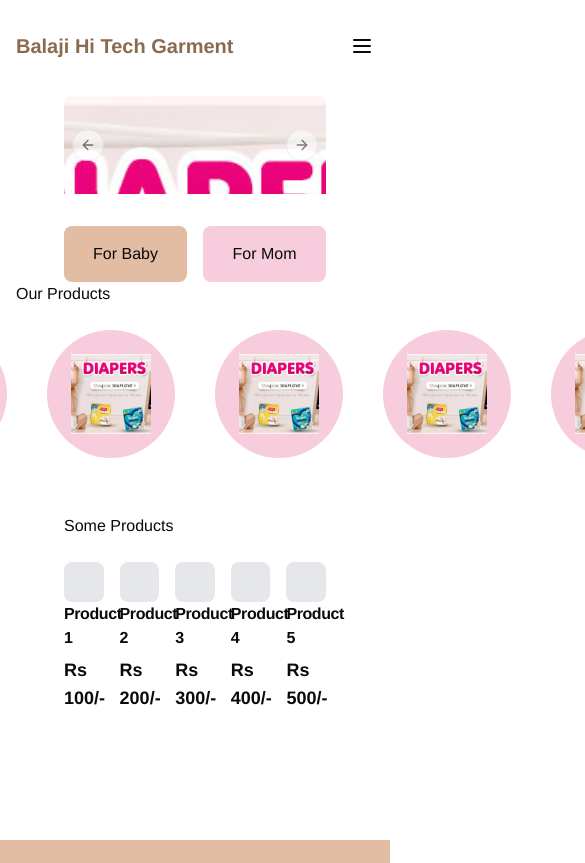
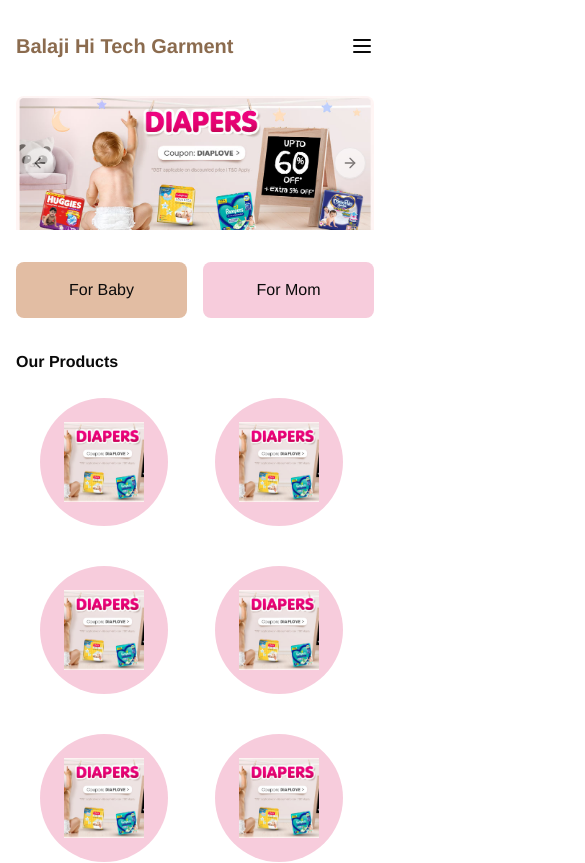
Before and after one commit to adityamali/balajihitech, a Next.js app: page / in a window 390 px wide. Shown: the top 863 px of the page, 585 px wide, since content can reach past the window. Built offline with nearby package versions, Linux system fonts and the light colour scheme; a web font is replaced by a local one.

Commit message:
Mobile UI Fix

```diff
--- a/src/app/about/page.tsx
+++ b/src/app/about/page.tsx
@@ -53,7 +53,7 @@
 export default function AboutPage() {
   return (
     <div className="flex flex-col items-center justify-center mt-24 pt-8 pb-16">
-      <div className="w-[calc(100vw-8rem)]">
+      <div className="w-[calc(100vw-2rem)] lg:w-[calc(100vw-8rem)]">
         {/* Hero Section */}
         <div className="relative h-[500px] rounded-xl overflow-hidden mb-24">
           <Image
@@ -126,7 +126,6 @@
           </div>
         </div>
         {/* Values Section */}
-        // Update the values section
         <motion.div
           initial={{ opacity: 0, y: 20 }}
           animate={{ opacity: 1, y: 0 }}
--- a/src/app/contact/page.tsx
+++ b/src/app/contact/page.tsx
@@ -14,8 +14,8 @@
           </p>
         </div>
         {/* Contact Cards */}
-        <div className="flex flex-col gap-4 w-full px-4 sm:px-0 mb-12">
-          <div className="grid grid-cols-1 lg:grid-cols-4 row-span-1 gap-8 w-full px-4 sm:px-0">
+        <div className="flex flex-col gap-4 w-full sm:px-0 mb-12">
+          <div className="grid lg:grid-cols-4 row-span-1 gap-2 lg:gap-8 w-full sm:px-0">
             <Link href="tel:+918805240301">
               <div className="flex flex-col items-center p-6 border rounded-lg">
                 <Phone className="w-10 h-10 text-primary mb-4" />
@@ -52,7 +52,7 @@
             </div>
           </div>
           {/* Two Column Layout */}
-          <div className="grid grid-cols-1 lg:grid-cols-2 gap-8 w-[calc(100vw-8rem)]">
+          <div className="grid grid-cols-1 lg:grid-cols-2 gap-8 w-[calc(100vw-2rem)] lg:w-[calc(100vw-8rem)]">
             {/* Left Column contact form*/}
             <div className="p-6 border rounded-lg">
               <h2 className="text-2xl font-semibold mb-6">Send us a Message</h2>
--- a/src/app/ethics/page.tsx
+++ b/src/app/ethics/page.tsx
@@ -48,7 +48,7 @@
 export default function EthicsPage() {
   return (
     <div className="flex flex-col items-center justify-center mt-24 pt-8 pb-16">
-      <div className="w-[calc(100vw-8rem)]">
+      <div className="w-[calc(100vw-2rem)] lg:w-[calc(100vw-8rem)]">
         {/* Header with Background */}
         <div className="relative h-[400px] rounded-xl overflow-hidden mb-24">
           <Image
@@ -59,7 +59,9 @@
           />
           <div className="absolute inset-0 bg-gradient-to-b from-black/70 to-black/20" />
           <div className="relative z-10 h-full flex flex-col items-center justify-center text-white p-8">
-            <h1 className="text-5xl font-bold mb-6">Our Ethical Commitment</h1>
+            <h1 className="text-5xl font-bold mb-6 text-center">
+              Our Ethical Commitment
+            </h1>
             <p className="text-white/90 max-w-2xl text-center text-lg">
               At Balaji Hi Tech Garment, we believe in responsible manufacturing
               that respects both people and the environment. Our ethical
--- a/src/app/materials/page.tsx
+++ b/src/app/materials/page.tsx
@@ -43,7 +43,7 @@
 export default function MaterialsPage() {
   return (
     <div className="flex flex-col items-center justify-center mt-24 pt-8 pb-16">
-      <div className="w-[calc(100vw-8rem)]">
+      <div className="w-[calc(100vw-2rem)] lg:w-[calc(100vw-8rem)]">
         {/* Header */}
         <div className="text-center mb-16">
           <h1 className="text-4xl font-bold mb-4">Our Materials</h1>
--- a/src/app/page.tsx
+++ b/src/app/page.tsx
@@ -28,7 +28,7 @@
   return (
     <div className="flex flex-col items-center justify-center mt-24 pb-16">
       {/* Carousel */}
-      <div className="group w-[calc(100vw-8rem)] overflow-hidden">
+      <div className="group w-[calc(100vw-2rem)] lg:w-[calc(100vw-8rem)] overflow-hidden">
         <Carousel className="w-full">
           <CarouselContent className="rounded">
             <CarouselItem className="overflow-hidden">
@@ -37,7 +37,7 @@
                 alt="banner"
                 width={1920}
                 height={1080}
-                className="object-cover w-full h-[600px] rounded-lg"
+                className="object-cover w-full rounded-lg"
               />
             </CarouselItem>
             {/* <CarouselItem>...</CarouselItem>
@@ -48,7 +48,7 @@
         </Carousel>
       </div>
       {/* For Baby / For Mom */}
-      <div className=" w-[calc(100vw-8rem)] grid grid-cols-2 gap-4 mt-8">
+      <div className="w-[calc(100vw-2rem)] lg:w-[calc(100vw-8rem)] grid grid-cols-2 gap-4 mt-8">
         <div className="bg-primary rounded-lg p-4 text-center">
           For Baby
           {/* <Image src="/images/baby.jpg" alt="1" width={100} height={100} className="object-cover h-12 w-12" /> */}
@@ -56,13 +56,13 @@
         <div className="bg-secondary rounded-lg p-4 text-center">For Mom</div>
       </div>
       {/* Product Categories */}
-      <div className="w-[calc(100vw-2rem)] sm:w-[calc(100vw-4rem)] lg:w-[calc(100vw-8rem)]">
+      <div className="w-[calc(100vw-2rem)] lg:w-[calc(100vw-8rem)] mt-8">
         <div className="flex flex-col justify-center">
-          <h5>Our Products</h5>
+          <h5 className="font-bold">Our Products</h5>
         </div>
 
-        <div className="flex items-center justify-center gap-10 p-6">
-          {Cat.map((cat) => (
+        <div className="grid lg:grid-cols-6 grid-cols-2 items-center justify-center gap-10 p-6">
+          {Cat.slice(0, 6).map((cat) => (
             <div
               key={cat.id}
               className="bg-secondary rounded-full aspect-square h-32 w-32 p-6 text-center"
@@ -79,11 +79,11 @@
         </div>
       </div>
       {/* Some Products */}
-      <div className="w-[calc(100vw-8rem)] mt-8">
+      <div className="w-[calc(100vw-2rem)] lg:w-[calc(100vw-8rem)] mt-8">
         <div className="flex flex-col justify-center mb-6">
-          <h5>Some Products</h5>
+          <h5 className="font-bold">Some Products</h5>
         </div>
-        <div className="grid grid-cols-5 gap-4">
+        <div className="grid lg:grid-cols-5 gap-4">
           {products.slice(0, 5).map((product) => (
             <Card key={product.id} className="w-full">
               <CardImage />
--- a/src/components/ui/Navbar.tsx
+++ b/src/components/ui/Navbar.tsx
@@ -48,7 +48,7 @@
 
         {/* Mobile Menu */}
         {isMenuOpen && (
-          <div className="absolute top-full left-0 right-0 bg-white/95 backdrop-blur-sm lg:hidden py-4 shadow-lg">
+          <div className="absolute top-full min-h-screen left-0 right-0 bg-white/95 backdrop-blur-sm lg:hidden py-4 shadow-lg z-50">
             <div className="flex flex-col items-center gap-4">
               <Link
                 href={"/"}
```
